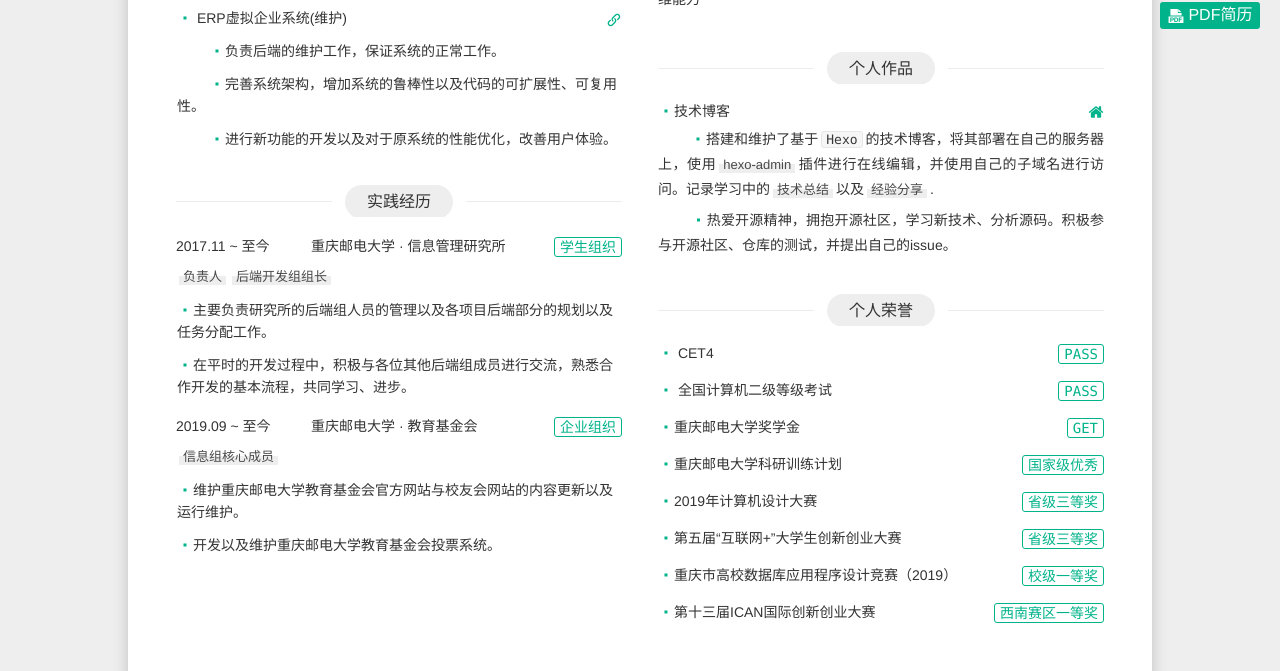
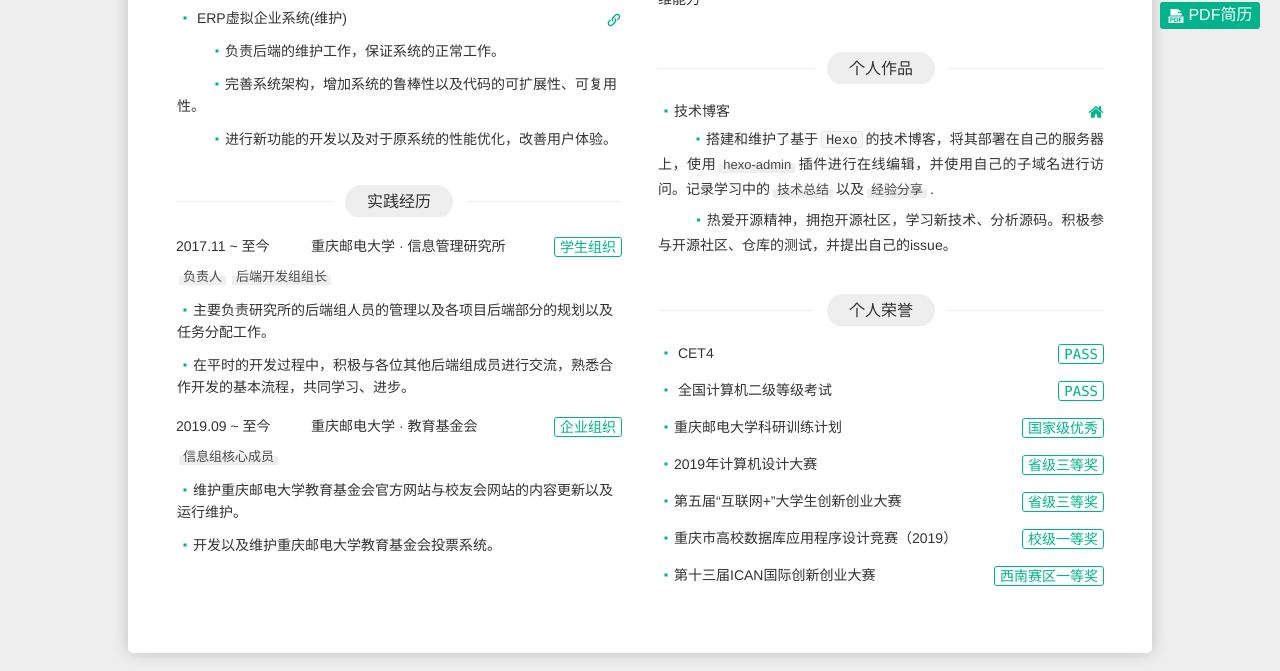
Before and after one commit to GeniusDSY/resume, a website built with webpack: page src/index.html in a window 1280 px wide. Shown: the part 765-1436 px from the top of the page. Built offline with nearby package versions, Linux system fonts and the light colour scheme.

Commit message:
:lipstick: chore:更新页面布局

```diff
--- a/src/index.html
+++ b/src/index.html
@@ -304,10 +304,6 @@
                                     <a class="btn item-more" target="_blank" title="获奖">PASS</a>
                             </header>
                             <header class="item-hd">
-                                <h3 class="item-name"><i class="iconfont icon-dot"></i>重庆邮电大学奖学金</h3>
-                                    <a class="btn item-more" target="_blank" title="获奖">GET</a>
-                            </header>
-                            <header class="item-hd">
                                 <h3 class="item-name"><i class="iconfont icon-dot"></i>重庆邮电大学科研训练计划</h3>
                                     <a class="btn item-more" target="_blank" title="获奖">国家级优秀</a>
                             </header>
```
Also changed, not shown: index.html (+2 -2 lines), 2 other files.
